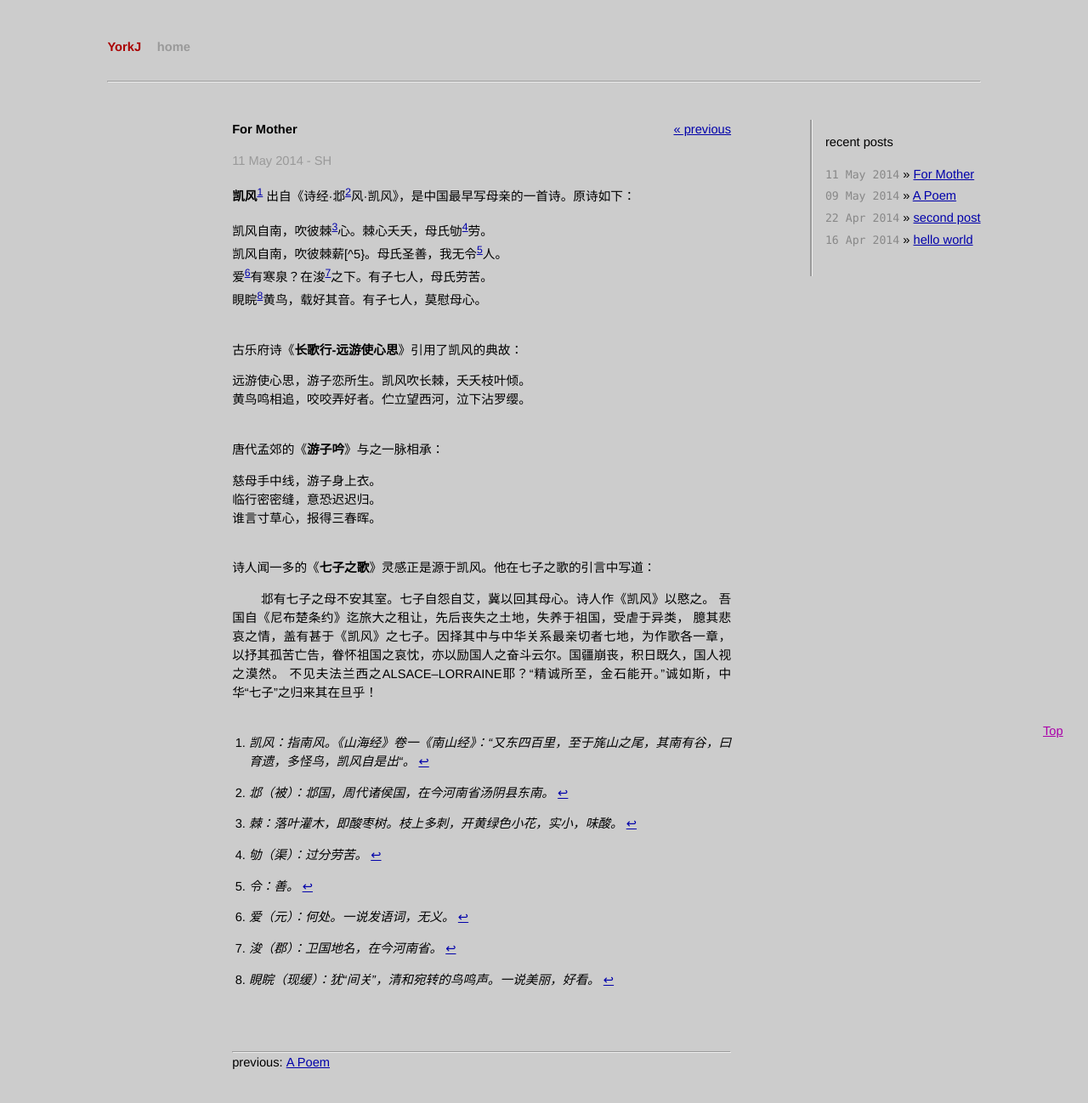
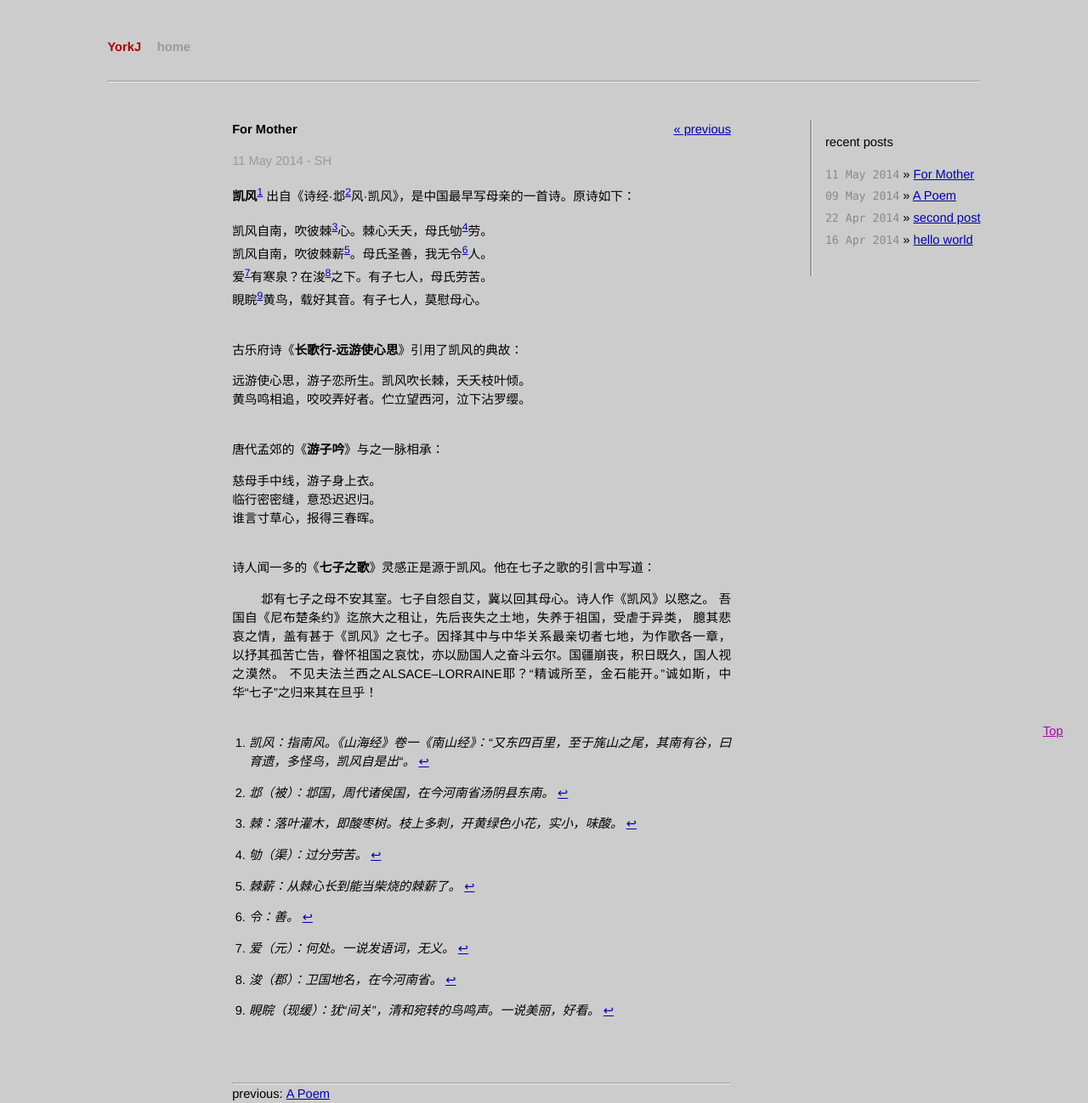
Before and after one commit to YorkJ/jekyll_demo, a Jekyll site: the page built from _posts/2014-05-11-ForMother.md, in a window 1280 px wide. Shown: the whole page at 85% size. Built offline with Jekyll 4.4.1, drawn with Linux system fonts in a browser that asks for light colours; before the commit the page ends 1261 px from its top, so only the background shows below that.

Commit message:
post bug

```diff
--- a/_posts/2014-05-11-ForMother.md
+++ b/_posts/2014-05-11-ForMother.md
@@ -11,7 +11,7 @@ title: For Mother
 > **凯风**[^1] 出自《诗经·邶[^2]风·凯风》，是中国最早写母亲的一首诗。原诗如下：
 
 > > 凯风自南，吹彼棘[^3]心。棘心夭夭，母氏劬[^4]劳。
-> > 凯风自南，吹彼棘薪[^5}。母氏圣善，我无令[^6]人。
+> > 凯风自南，吹彼棘薪[^5]。母氏圣善，我无令[^6]人。
 > > 爱[^7]有寒泉？在浚[^8]之下。有子七人，母氏劳苦。
 > > 睍睆[^9]黄鸟，载好其音。有子七人，莫慰母心。
 > &emsp;
```
